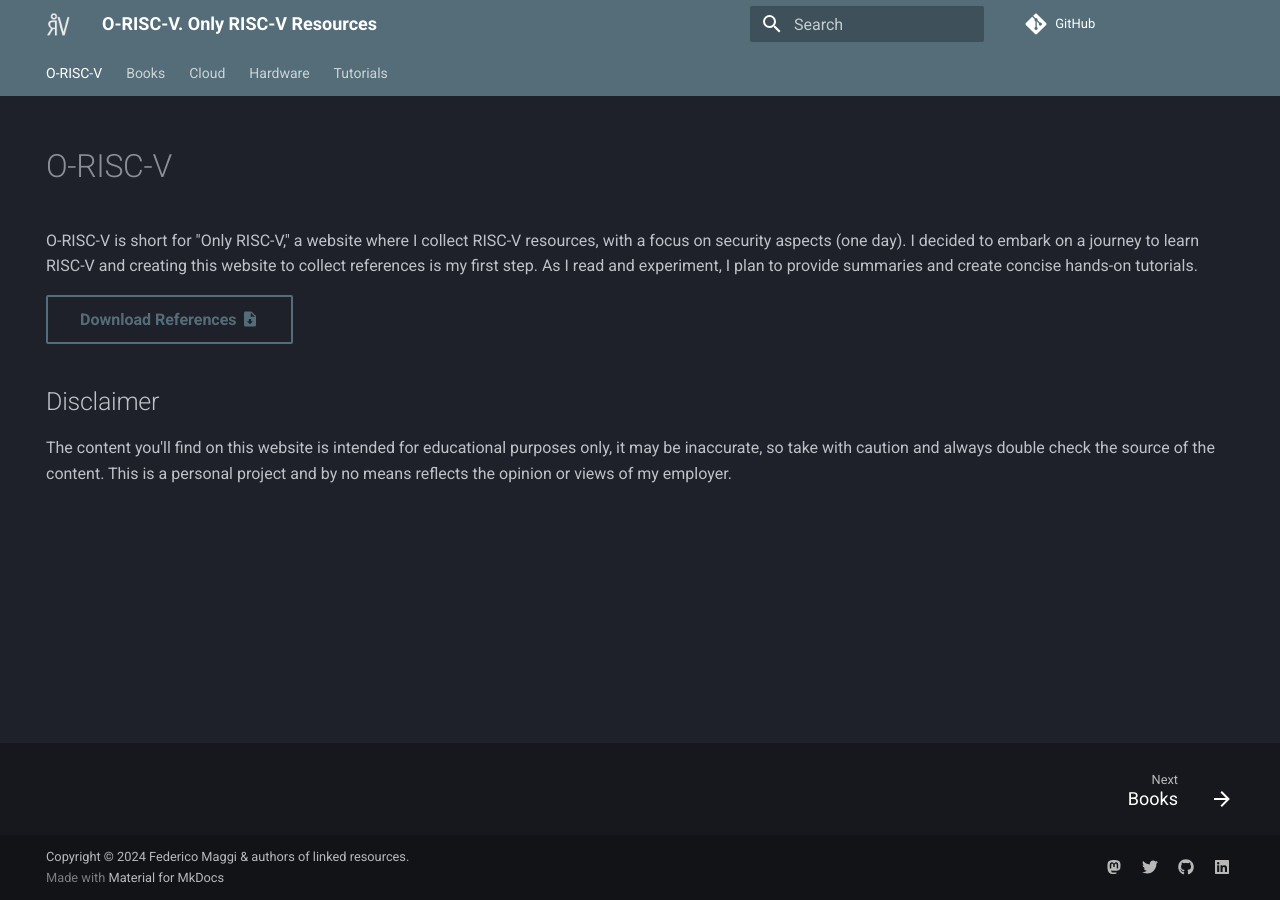
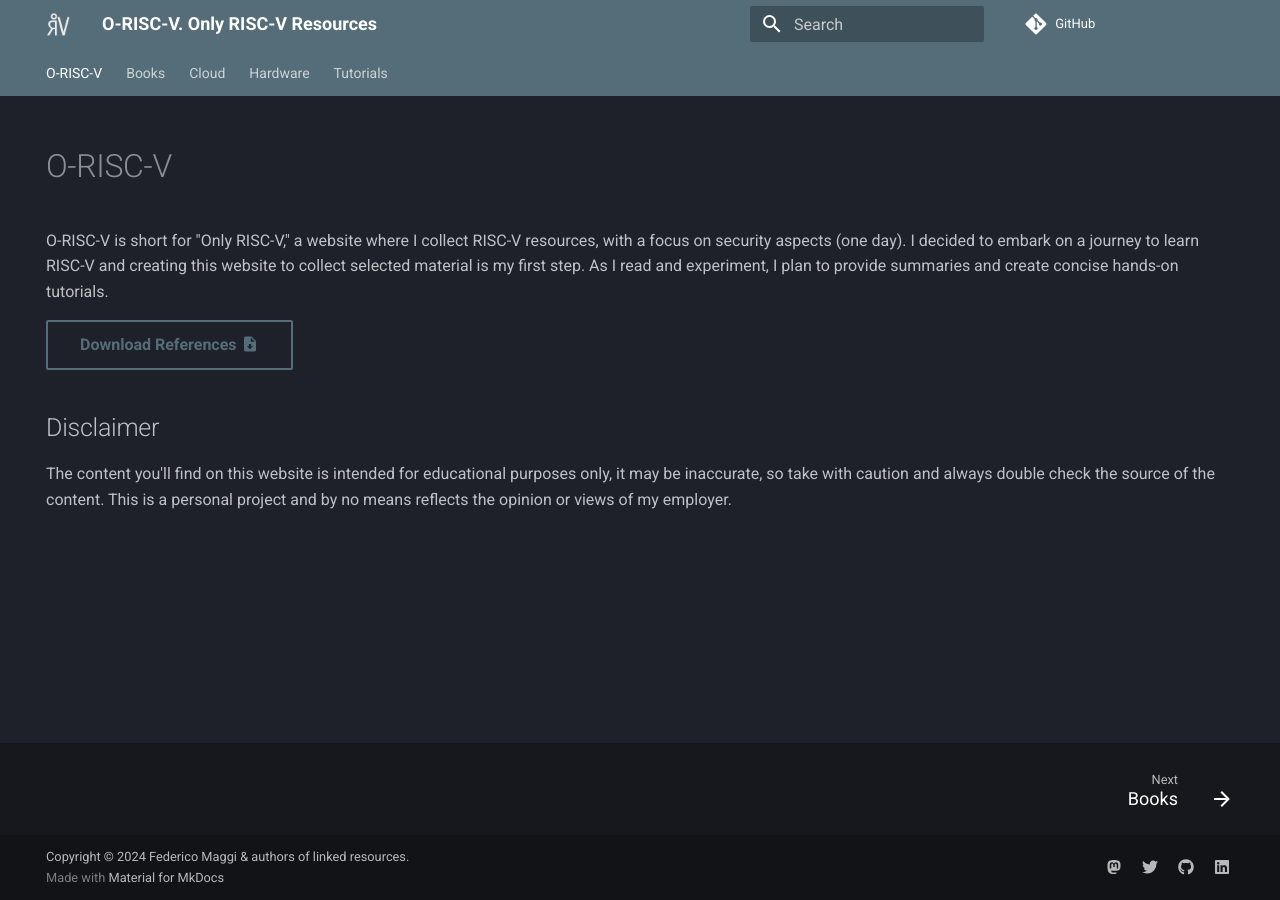
Before and after one commit to phretor/o-riscv, an MkDocs documentation site: the page built from docs/index.md, in a window 1280 px wide. Built offline with MkDocs 1.6.1 and Material for MkDocs 9.7.7, drawn with Linux system fonts in a browser that asks for light colours; comment, search, counter and statistics services are not loaded.

Commit message:
Rephrased index

```diff
--- a/docs/index.md
+++ b/docs/index.md
@@ -5,7 +5,7 @@ hide:
 ---
 # O-RISC-V
 
-O-RISC-V is short for "Only RISC-V," a website where I collect RISC-V resources, with a focus on security aspects (one day). I decided to embark on a journey to learn RISC-V and creating this website to collect references is my first step. As I read and experiment, I plan to provide summaries and create concise hands-on tutorials.
+O-RISC-V is short for "Only RISC-V," a website where I collect RISC-V resources, with a focus on security aspects (one day). I decided to embark on a journey to learn RISC-V and creating this website to collect selected material is my first step. As I read and experiment, I plan to provide summaries and create concise hands-on tutorials.
 
 [Download References :material-file-download:](assets/RISC-V.bib){ .md-button }
 
```
